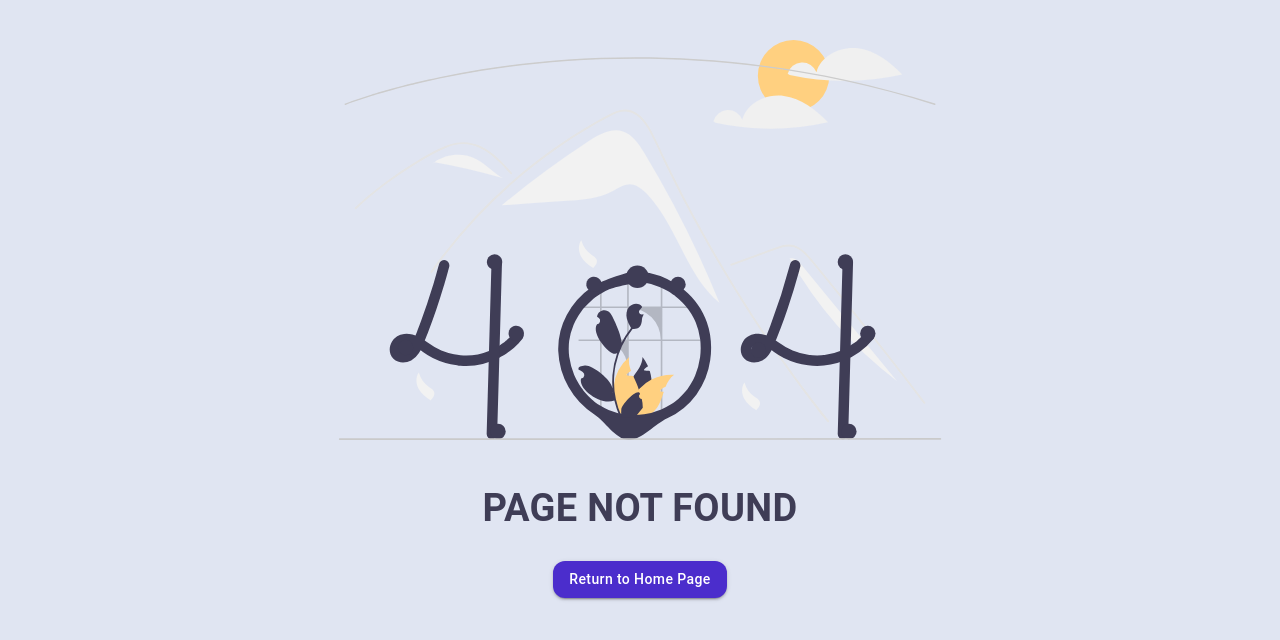
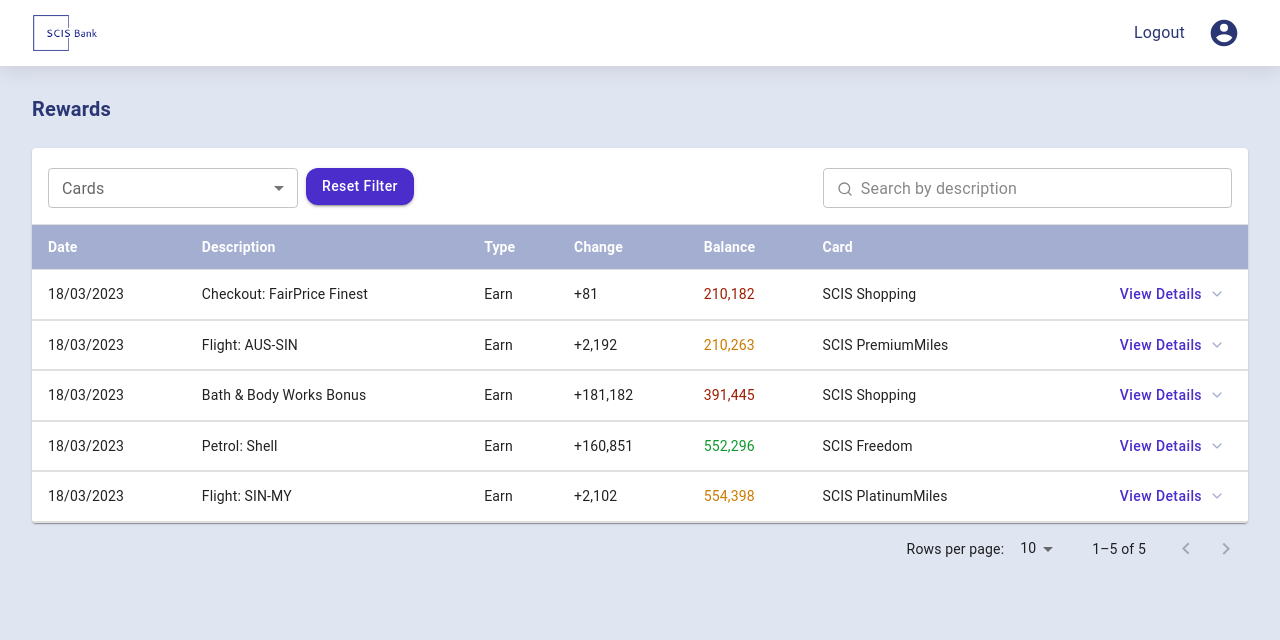
Before and after one commit to Spend-Transactions-Rewards-System/web-ui, a React (Create React App) app: page /rewards in a window 1280 px wide. Before the commit this address had no page. Shown: the top 640 px of the page. Built offline with nearby package versions, Linux system fonts and the light colour scheme.

Commit message:
update pointsActivity to rewards

```diff
--- a/src/App.js
+++ b/src/App.js
@@ -2,7 +2,7 @@ import { BrowserRouter as Router, Route, Routes } from "react-router-dom";
 
 import { CssBaseline } from "@mui/material";
 
-import PointsActivity from "./Pages/PointsActivity/PointsActivity";
+import Rewards from "./Pages/Rewards/Rewards";
 import CustomerLayout from "./Layout/CustomerLayout";
 import TenantLayout from "./Layout/TenantLayout";
 import DataFiles from "./Pages/DataFiles/DataFiles";
@@ -21,7 +21,7 @@ function App() {
             <Route path="*" element={<Error404 />} />
 
             <Route element={<CustomerLayout />}>
-              <Route path="/pointsactivity" element={<PointsActivity />} />
+              <Route path="/rewards" element={<Rewards />} />
             </Route>
 
             <Route element={<TenantLayout />}>
--- a/src/Pages/PointsActivity/PointsActivity.js
+++ b/src/Pages/Rewards/Rewards.js
@@ -8,7 +8,7 @@ import LoadingAnimation from "../../Components/LoadingAnimation/LoadingAnimation
 
 const columnNames = ["Date", "Description", "Type", "Change", "Balance", "Card"]
 
-const PointsActivity = () => {
+const Rewards = () => {
 
     const [origData, setOrigData] = useState(null);
     const [mainData, setMainData] = useState(null);
@@ -80,7 +80,7 @@ const PointsActivity = () => {
     )
 }
 
-export default PointsActivity;
+export default Rewards;
 
 const data = [
     {
```
